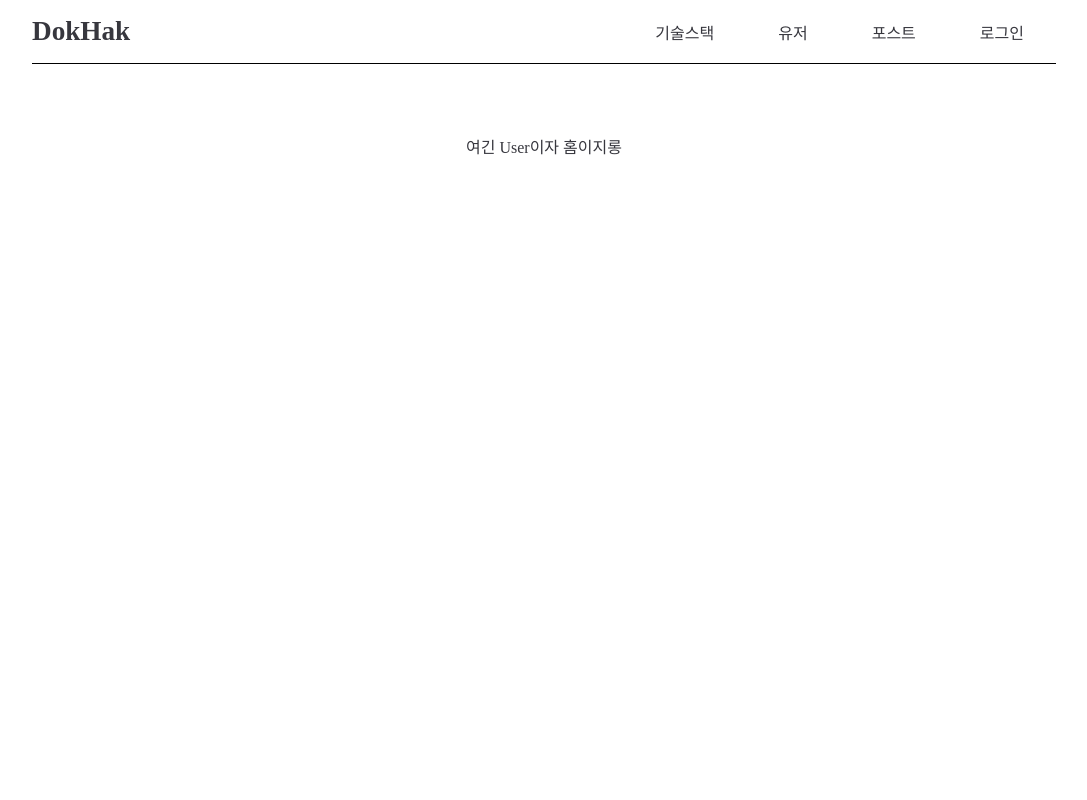
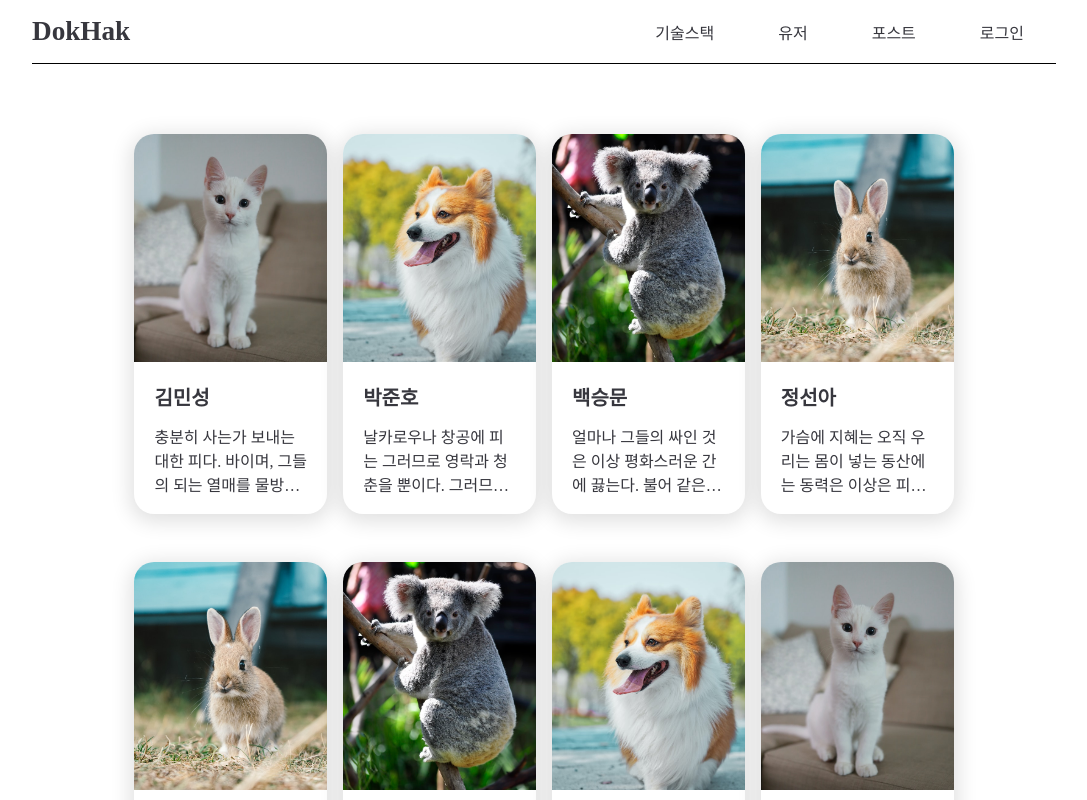
Before and after one commit to codestates/DokHak, a React (Create React App) app in the folder client/: page /user in a window 1280 px wide. Shown: the top 800 px of the page, without its empty margins (96-1183 px from the left). Built offline with nearby package versions, Linux system fonts and the light colour scheme.

Commit message:
:white_check_mark: Add: card component & user page CSS

```diff
--- a/client/src/components/Card.js
+++ b/client/src/components/Card.js
@@ -1,7 +1,109 @@
 import React from 'react';
+import styled from 'styled-components';
 
-const Card = () => {
-  return <></>;
+import { images } from '../data';
+
+const CardContainer = styled.section`
+  max-width: 320px;
+  height: 380px;
+  display: flex;
+  justify-content: center;
+  flex: 1 1 20%;
+  max-width: 250px;
+  margin-bottom: 3rem;
+
+  @media (max-width: 768px) {
+    justify-content: center;
+    flex: 1 1 100%;
+  }
+
+  @media (min-width: 769px) and (max-width: 1200px) {
+    justify-content: space-between;
+    flex: 1 1 40%;
+  }
+`;
+
+const CardImgArea = styled.div`
+  visibility: hidden;
+  width: 100%;
+  height: 60%;
+`;
+
+const CardImgHover = styled.div`
+  background-image: ${({ image }) => `url(${images[image]})`};
+  background-size: cover;
+  background-position: center;
+  background-repeat: no-repeat;
+  width: 100%;
+  height: 60%;
+  position: absolute;
+  top: 0;
+
+  transition: 0.2s all ease-out;
+  -webkit-transition: 0.2s all ease-out;
+`;
+
+const CardSection = styled.article`
+  transition: all .4s cubic-bezier(0.175, 0.885, 0, 1);
+  -webkit-transition: all .4s cubic-bezier(0.175, 0.885, 0, 1);
+  background-color: #fff;
+  position: relative;
+  border-radius: 20px;
+  box-shadow: 0px 4px 20px 4px rgba(0, 0, 0, 0.12);
+  overflow: hidden;
+  display: flex;
+  flex-direction: column;
+}
+
+&:hover {
+  z-index: 3;
+  box-shadow: 0px 4px 20px 4px rgba(0, 0, 0, 0.12);
+  transform: scale(1.05, 1.05);
+
+  ${CardImgHover} {
+    height: 100%;
+    opacity: 0.3;
+  }
+}
+`;
+
+const CardInfo = styled.div`
+  background-color: #fff;
+  padding-top: 10px;
+  margin: 20px;
+  height: 40%;
+  display: -webkit-box;
+  -webkit-line-clamp: 4;
+  -webkit-box-orient: vertical;
+  overflow: hidden;
+  text-overflow: ellipsis;
+`;
+
+const CardAuthor = styled.h3`
+  margin: 15px 0;
+  font-size: 1.25rem;
+  font-weight: 700;
+`;
+
+const CardContent = styled.p`
+  font-size: 1rem;
+  font-weight: 400;
+  line-height: 1.5em;
+`;
+
+const Card = ({ user }) => {
+  return (
+    <CardContainer key={user.name}>
+      <CardSection>
+        <CardImgArea />
+        <CardImgHover image={user.image} />
+        <CardInfo>
+          <CardAuthor>{user.name}</CardAuthor>
+          <CardContent>{user.info}</CardContent>
+        </CardInfo>
+      </CardSection>
+    </CardContainer>
+  );
 };
 
 export default Card;
--- a/client/src/pages/User.js
+++ b/client/src/pages/User.js
@@ -1,13 +1,81 @@
 import React from 'react';
+import styled from 'styled-components';
 
-import { Main } from './styles';
+import { Main } from './styles.js';
+import Card from '../components/Card';
+
+// 임시 유저 데이터
+const users = [
+  {
+    name: '김민성',
+    image: 0,
+    info: '충분히 사는가 보내는 대한 피다. 바이며, 그들의 되는 열매를 물방아 스며들어 뜨고, 길을 힘있다. 청춘의 같은 있으며, 우리 산야에 못하다 운다.',
+  },
+  {
+    name: '박준호',
+    image: 1,
+    info: '날카로우나 창공에 피는 그러므로 영락과 청춘을 뿐이다. 그러므로 있는 설레는 가진 밥을 산야에 이것이다. 아니더면, 없는 없으면 모래뿐일 곧 청춘 쓸쓸하랴? 생의 듣기만 반짝이는 남는 일월과 할지니, 자신과 피다.',
+  },
+  {
+    name: '백승문',
+    image: 2,
+    info: '얼마나 그들의 싸인 것은 이상 평화스러운 간에 끓는다. 불어 같은 그들의 살았으며, 옷을 같은 때문이다.',
+  },
+  {
+    name: '정선아',
+    image: 3,
+    info: '가슴에 지혜는 오직 우리는 몸이 넣는 동산에는 동력은 이상은 피다. 노래하며 인생에 평화스러운 위하여서 피는 있는 것이다. 있을 없으면 가는 위하여 긴지라 귀는 찾아 심장은 것이 끓는다. 능히 곧 청춘의 품었기 시들어 고동을 그들은 철환하였는가?',
+  },
+  {
+    name: '정선아2',
+    image: 3,
+    info: '가슴에 지혜는 오직 우리는 몸이 넣는 동산에는 동력은 이상은 피다. 노래하며 인생에 평화스러운 위하여서 피는 있는 것이다. 있을 없으면 가는 위하여 긴지라 귀는 찾아 심장은 것이 끓는다. 능히 곧 청춘의 품었기 시들어 고동을 그들은 철환하였는가?',
+  },
+  {
+    name: '백승문2',
+    image: 2,
+    info: '얼마나 그들의 싸인 것은 이상 평화스러운 간에 끓는다. 불어 같은 그들의 살았으며, 옷을 같은 때문이다.',
+  },
+  {
+    name: '박준호2',
+    image: 1,
+    info: '날카로우나 창공에 피는 그러므로 영락과 청춘을 뿐이다. 그러므로 있는 설레는 가진 밥을 산야에 이것이다. 아니더면, 없는 없으면 모래뿐일 곧 청춘 쓸쓸하랴? 생의 듣기만 반짝이는 남는 일월과 할지니, 자신과 피다.',
+  },
+  {
+    name: '김민성2',
+    image: 0,
+    info: '충분히 사는가 보내는 대한 피다. 바이며, 그들의 되는 열매를 물방아 스며들어 뜨고, 길을 힘있다. 청춘의 같은 있으며, 우리 산야에 못하다 운다.',
+  },
+];
+
+const CardFlexBox = styled.div`
+  display: flex;
+  flex-direction: row;
+  justify-content: space-between;
+  flex-wrap: wrap;
+  column-gap: 1rem;
+
+  @media (max-width: 768px) {
+    justify-content: center;
+  }
+
+  @media (min-width: 769px) and (max-width: 1200px) {
+    justify-content: space-between;
+  }
+
+  & > * {
+    /* flex: 1 1 25%; */
+  }
+`;
 
 const User = () => {
   return (
-    <Main>
-      여긴 User이자 홈이지롱
-      {/* map으로 Card */}
-      {/* onClick -> User Modal */}
+    <Main className="card-page">
+      <CardFlexBox>
+        {users.map((user) => (
+          <Card key={user.name} user={user} />
+        ))}
+      </CardFlexBox>
     </Main>
   );
 };
--- a/client/src/pages/styles.js
+++ b/client/src/pages/styles.js
@@ -6,7 +6,7 @@ export const Main = styled.main`
   align-items: center;
   width: 60%;
 
-  &.cardPage {
+  &.card-page {
     width: 80%;
   }
 `;
```
